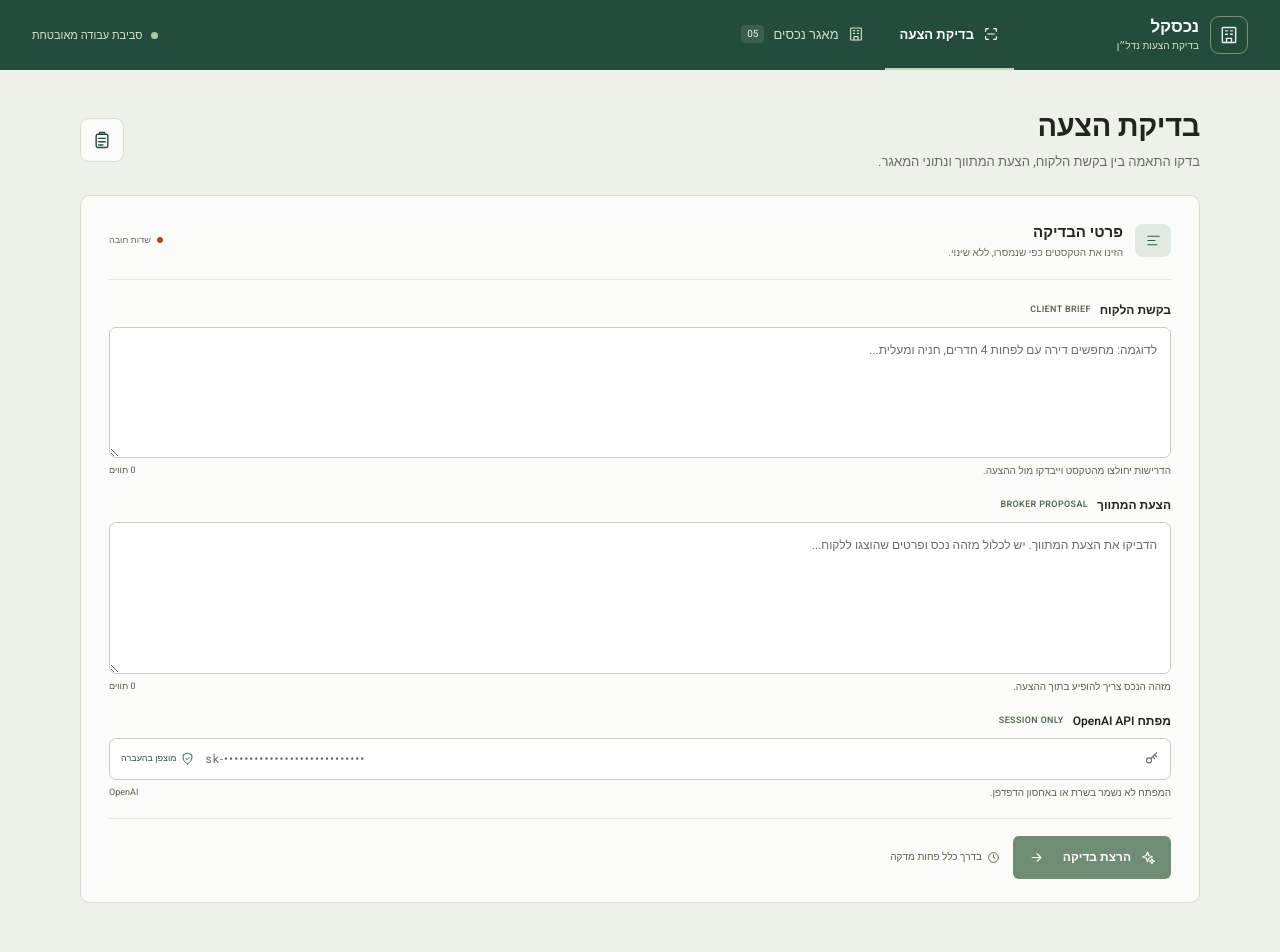
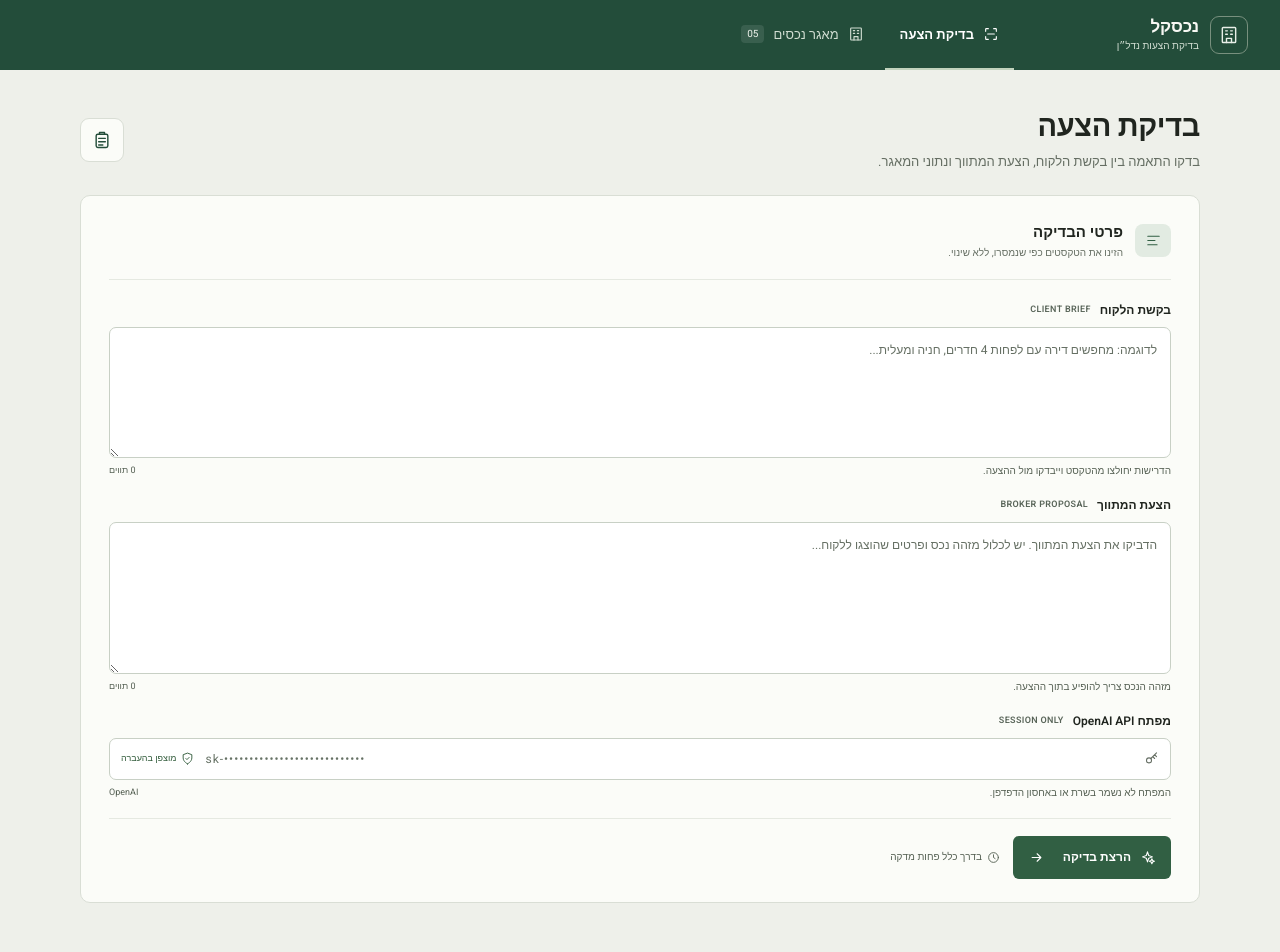
Before and after one commit to ELK4N4/necheskal, a React (Vite) app: page / in a window 1280 px wide. Shown: the top 952 px of the page. Built offline with nearby package versions, Linux system fonts and the light colour scheme.

Commit message:
Remove required fields from proposal review

```diff
--- a/src/app/App.tsx
+++ b/src/app/App.tsx
@@ -58,7 +58,7 @@ function App() {
   ));
 
   async function handleRun() {
-    if (!clientRequest.trim() || !proposalText.trim() || !apiKey.trim() || running || !parsedProperties.success) return;
+    if (running || !parsedProperties.success) return;
     setRunning(true);
     setError("");
     setStage("screening");
@@ -112,7 +112,6 @@ function App() {
           <button className={page === "review" ? "nav-link active" : "nav-link"} onClick={() => navigate("review")}><Icon name="scan" />בדיקת הצעה</button>
           <button className={page === "catalog" ? "nav-link active" : "nav-link"} onClick={() => navigate("catalog")}><Icon name="building" />מאגר נכסים <span className="nav-count">05</span></button>
         </nav>
-         <div className="header-status"><span className="status-dot" /> סביבת עבודה מאובטחת</div>
       </header>
 
       <main className="main-content">
@@ -144,7 +143,7 @@ function ReviewPage(props: {
   running: boolean; stage: AnalysisStage | null; report: AnalysisReport | null; error: string;
   inputChanged: boolean; onRun: () => void; onOpenProperty: (id: string) => void;
 }) {
-  const ready = Boolean(props.apiKey.trim() && props.clientRequest.trim() && props.proposalText.trim() && !props.running);
+  const ready = !props.running;
   return (
     <>
       <section className="page-heading">
@@ -160,7 +159,6 @@ function ReviewPage(props: {
           <div className="panel-heading">
             <div className="panel-heading-icon"><Icon name="text" /></div>
             <div><h2>פרטי הבדיקה</h2><p>הזינו את הטקסטים כפי שנמסרו, ללא שינוי.</p></div>
-            <span className="required-note"><i /> שדות חובה</span>
           </div>
           <div className="field-group">
             <label htmlFor="client-request"><span>בקשת הלקוח</span><span className="field-tag">CLIENT BRIEF</span></label>
```
